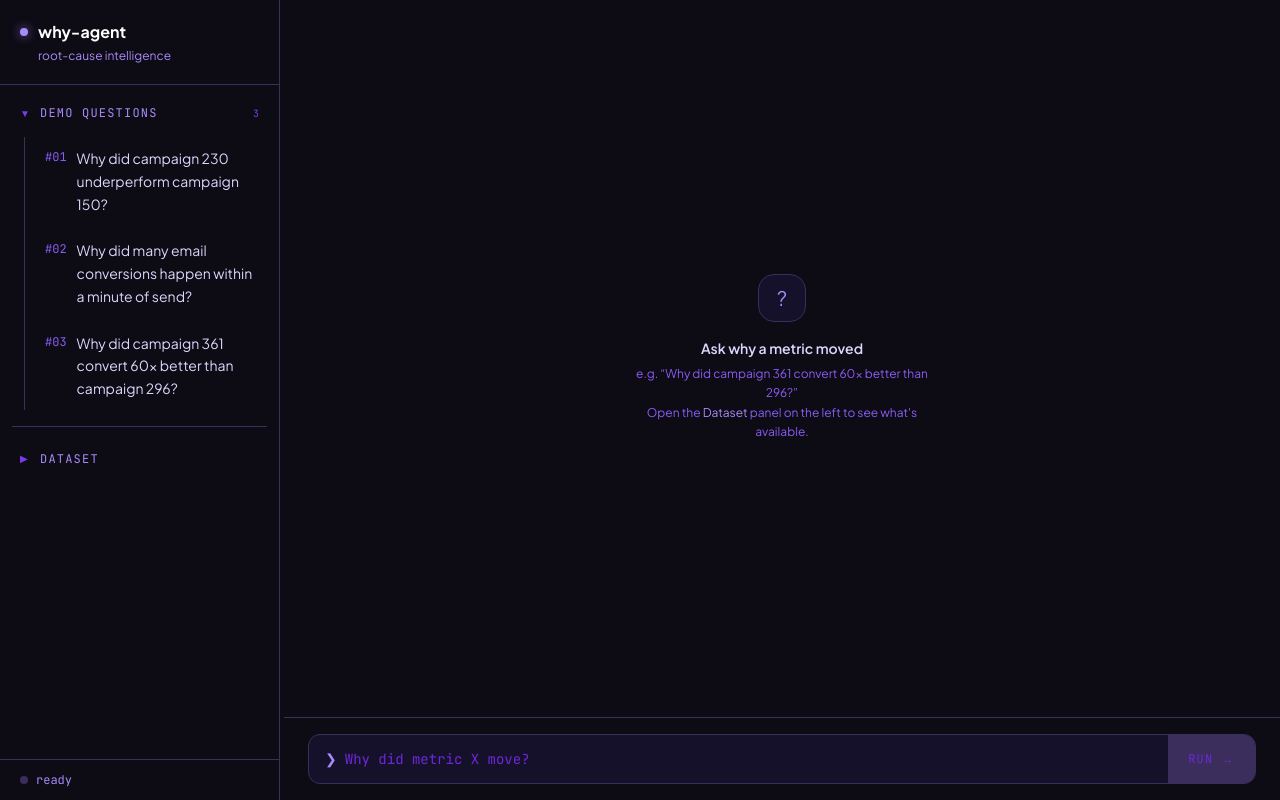
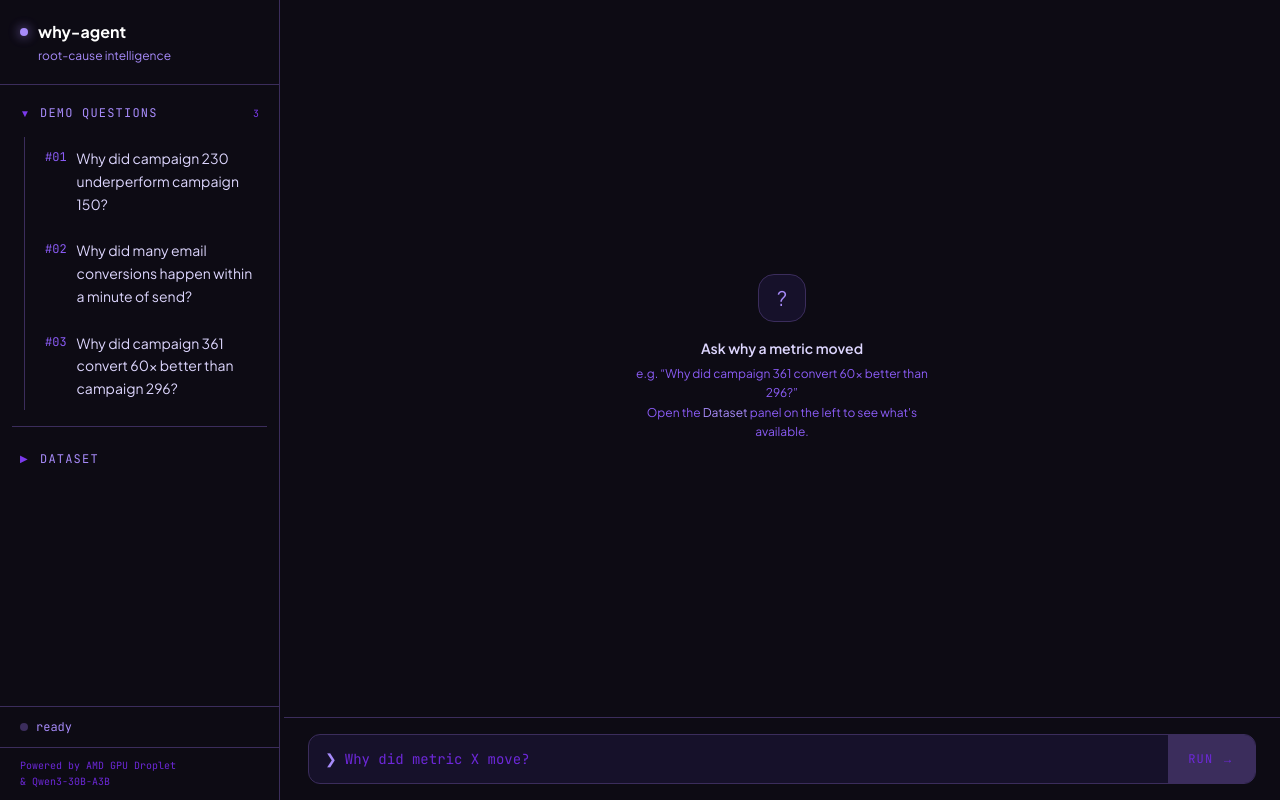
Before and after one commit to Isa-Mapo-Hackathon/why-agent, a Next.js app in the folder client/frontend/: page / in a window 1280 px wide. Built offline with nearby package versions, Linux system fonts and the light colour scheme.

Commit message:
feat: add powered-by footer to sidebar

```diff
--- a/client/frontend/src/app/page.tsx
+++ b/client/frontend/src/app/page.tsx
@@ -147,6 +147,13 @@ export default function Home() {
             {streaming ? "investigating" : "ready"}
           </span>
         </div>
+        <div className="px-5 py-2.5 border-t border-frame">
+          <p className="text-[10px] font-mono text-violet-700 leading-relaxed">
+            Powered by AMD GPU Droplet
+            <br />
+            &amp; Qwen3-30B-A3B
+          </p>
+        </div>
       </ResizableSidebar>
 
       {/* Main */}
@@ -235,7 +242,9 @@ export default function Home() {
                     finalMs={entry.elapsedMs}
                   />
                 </div>
-                <div className={`bg-bg p-5 ${entry.streaming ? "space-y-3" : "space-y-5"}`}>
+                <div
+                  className={`bg-bg p-5 ${entry.streaming ? "space-y-3" : "space-y-5"}`}
+                >
                   {entry.phases.length > 0 && (
                     <PhaseTimeline
                       currentPhase={
```
